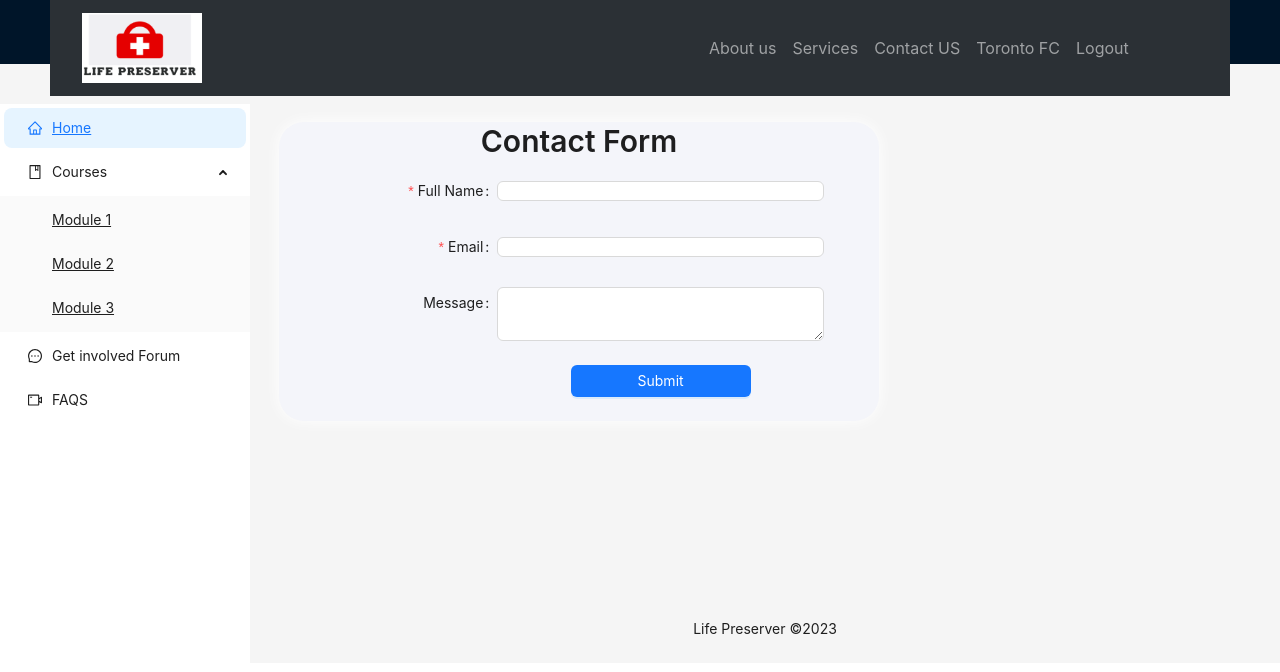
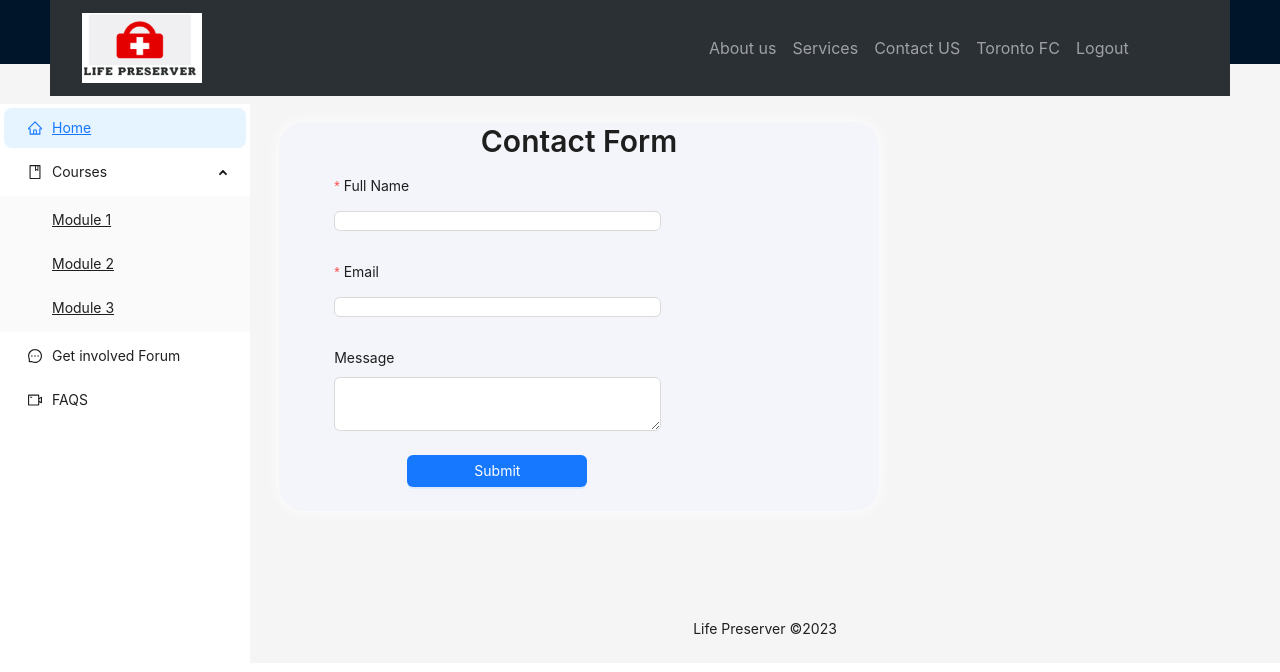
Before and after one commit to Jasmina348/life_preserver, a React (Create React App) app: page /contactus in a window 1280 px wide. Shown: the top 672 px of the page. Built offline with nearby package versions, Linux system fonts and the light colour scheme.

Commit message:
Fixing minor issue with contact form

```diff
--- a/src/containers/ContactUsPage.js
+++ b/src/containers/ContactUsPage.js
@@ -78,6 +78,7 @@ const ContactUsPage = () => (
     <Form
     {...layout}
     name="nest-messages"
+    layout='vertical'
     onFinish={onFinish}
     style={{
       maxWidth: 600,
@@ -114,7 +115,7 @@ const ContactUsPage = () => (
     <Form.Item
       wrapperCol={{
         ...layout.wrapperCol,
-        offset: 8,
+        offset: 2.5,
       }}
     >
       <Button type="primary" htmlType="submit">
```
